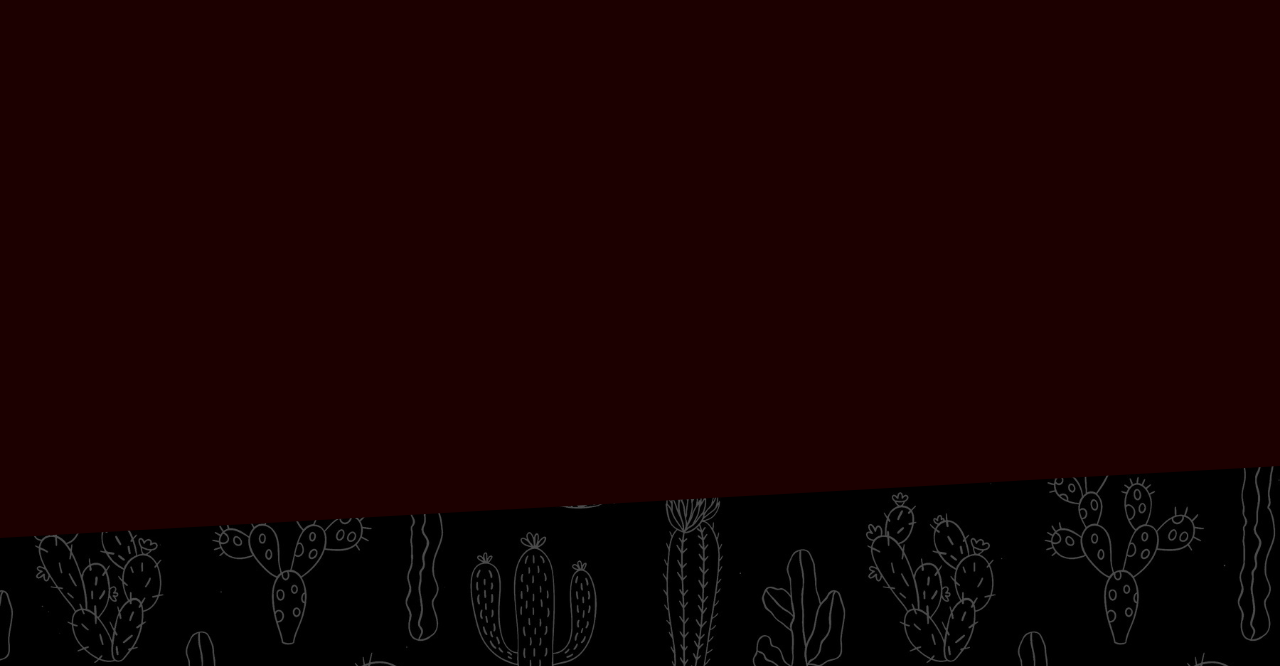
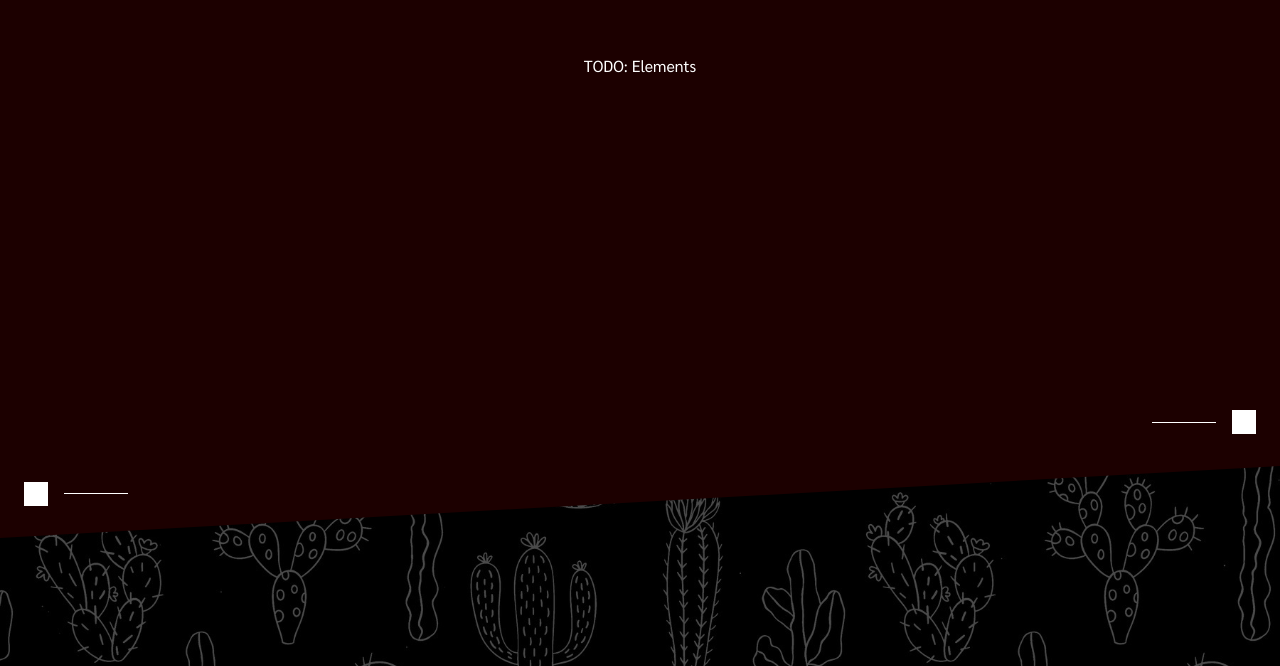
Before and after one commit to C911N/eliotmaurice.fr, a Next.js app: page / in a window 1280 px wide. Shown: the part 1278-1944 px from the top of the page. Built offline with nearby package versions, Linux system fonts and the light colour scheme; a web font is replaced by a local one.

Commit message:
Create ServicesSection.js

```diff
--- /dev/null
+++ b/components/sections/ServicesSection.js
@@ -0,0 +1,32 @@
+import Image from 'next/image'
+
+// Services section
+const ServicesSection = () => {
+  return (
+    <section className="section-triangle-layout">
+      <div className="mt-20 absolute w-full h-[calc(100%-1rem)] flex flex-col align-middle z-50">
+        {/* Full screen container */}
+        <div className="flex-1" />
+        <div className="flex flex-row align-middle justify-center">
+          {/* Middle block container */}
+          TODO: Elements
+        </div>
+        <div className="flex-1" />
+        <FooterAngles />
+      </div>
+    </section>
+  )
+}
+
+const FooterAngles = () => {
+  return (
+    <div className="relative w-full h-[9rem] self-end items-end">
+      <div className="absolute corner-square bottom-6 left-6" />
+      <div className="absolute corner-line bottom-9 left-16" />
+      <div className="absolute corner-square top-6 right-6" />
+      <div className="absolute corner-line top-9 right-16" />
+    </div>
+  )
+}
+
+export default ServicesSection
--- a/pages/index.js
+++ b/pages/index.js
@@ -2,13 +2,12 @@ import Image from 'next/image'
 
 // Internal components
 import TitleSection from '../components/sections/TitleSection'
+import ServicesSection from '../components/sections/ServicesSection'
 
 export default function Home() {
   return (<>
     <TitleSection />
-    <section className="section-triangle-layout">
-
-    </section>
+    <ServicesSection />
     <section className="section-image-layout">
       <Image className="brightness-[0.3]" src={"/cactus_drawings.png"} layout="fill" objectFit="cover"/>
     </section>
```
